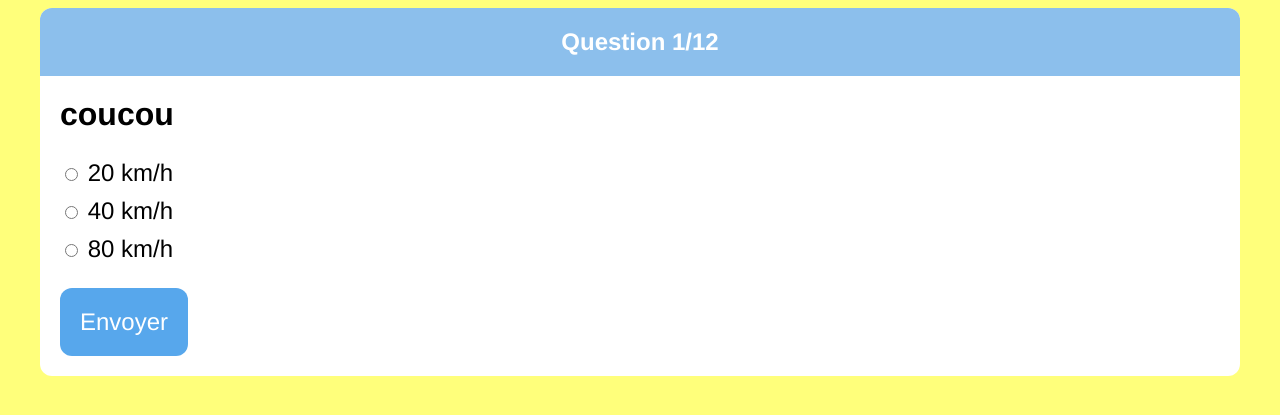
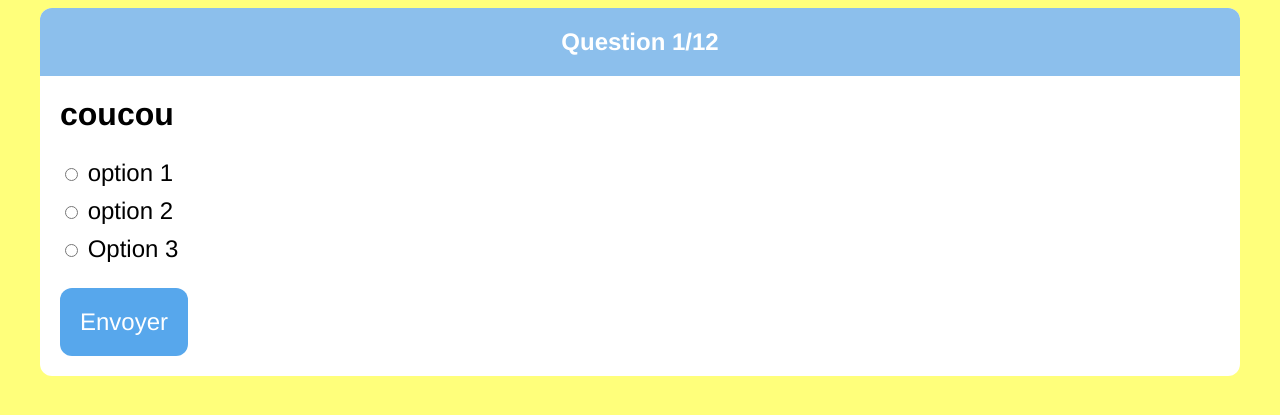
Before and after one commit to geniesducode/ch08, a Django app: page /questions/1/ in a window 1280 px wide. Shown: the top 415 px of the page. Run offline with Django 3.2, Linux system fonts and the light colour scheme; data comes from the database, SQL or seed files in the repository.

Commit message:
19: show question options

```diff
--- a/quiz/templates/quiz/question_detail.html
+++ b/quiz/templates/quiz/question_detail.html
@@ -8,9 +8,13 @@
     <div class="question-body">
       <h1 class="question-title">{{ question.label }}</h1>
       <form method="post" action="results.html">
-        <label><input type="radio" name="option" value="20 km/h"> 20 km/h</label>
-        <label><input type="radio" name="option" value="40 km/h"> 40 km/h</label>
-        <label><input type="radio" name="option" value="80 km/h"> 80 km/h</label>
+        {% for option in options %}
+          <label>
+            <input type="radio" name="option" value="{{ option.id }}">
+            {{ option.label }}
+          </label>
+        {% endfor %}
+
         <button type="submit">Envoyer</button>
       </form>
     </div>
```
